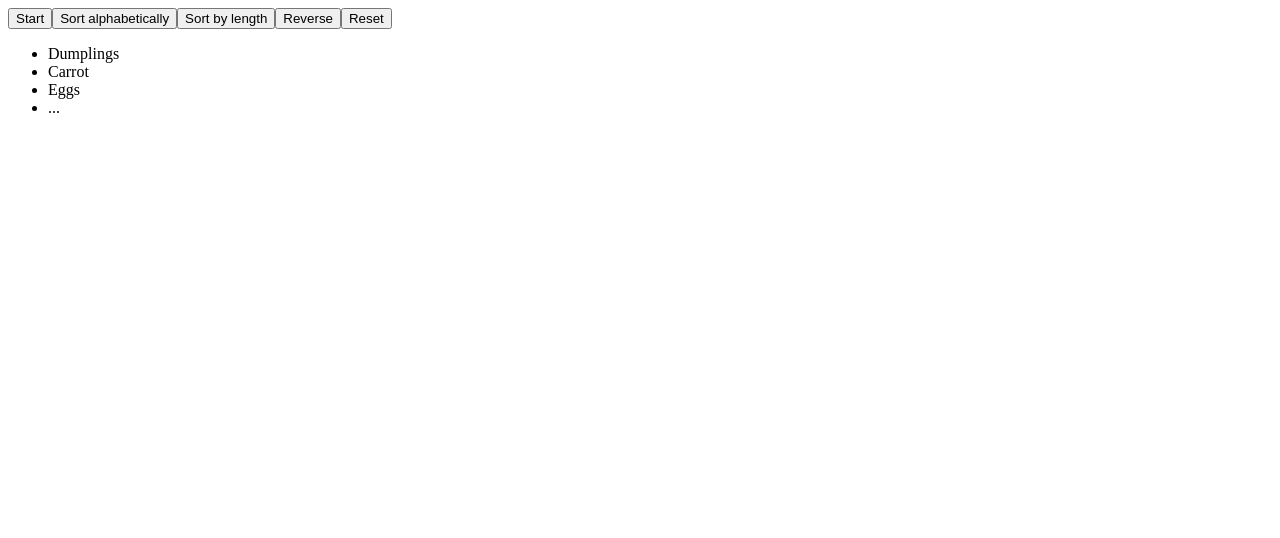
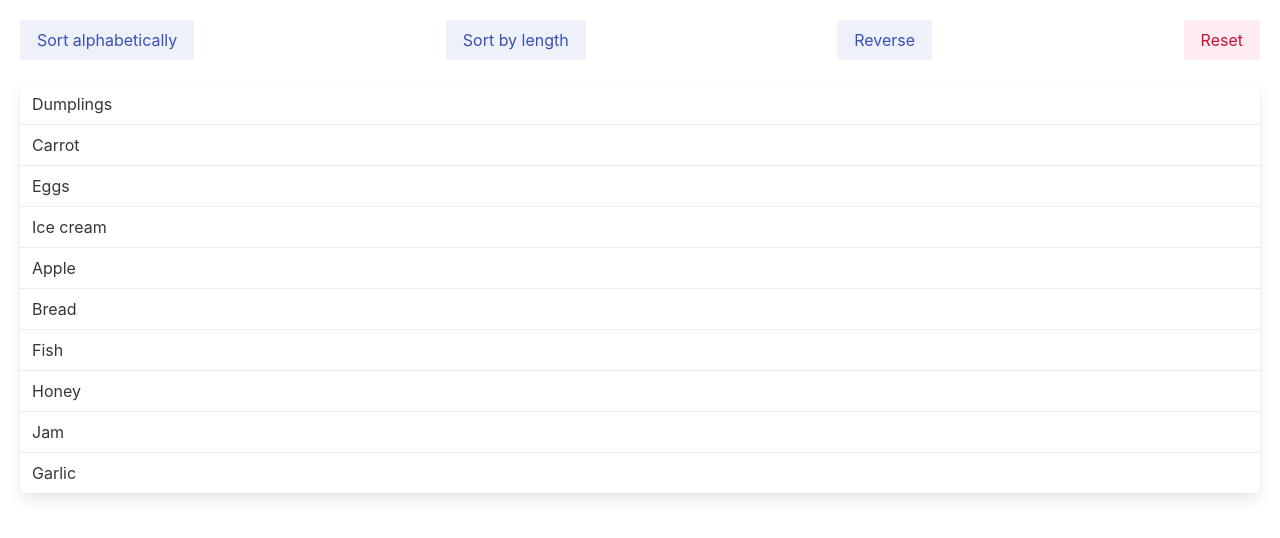
Before and after one commit to mate-academy/react_list-of-goods, a React (Create React App) app: page / in a window 1280 px wide. Both pictures are taken after a click on the button "Start". Shown: the top 538 px of the page. Built offline with nearby package versions, Linux system fonts and the light colour scheme.

Commit message:
solution

```diff
--- a/src/App.css
+++ b/src/App.css
@@ -1 +1,7 @@
-/* not empty */
+@import "https://cdn.jsdelivr.net/npm/bulma@0.9.4/css/bulma.min.css";
+
+.App {
+  padding: 20px;
+  display: flex;
+  flex-direction: column;
+}
--- a/src/App.tsx
+++ b/src/App.tsx
@@ -21,55 +21,140 @@ enum SortType {
   LENGTH,
 }
 
-// Use this function in the render method
-function getReorderedGoods(
-  goods: string[],
-  sortType: SortType,
-  isReversed: boolean,
-) {
-  // Not to mutate the original array
-  const visibleGoods = [...goods];
-
-  // Sort and reverse goods if needed
-  // ...
-
-  return visibleGoods;
-}
-
-// DON'T save goods to the state
 type State = {
   isStarted: boolean,
   isReversed: boolean,
   sortType: SortType,
 };
+export class App extends React.Component<{}, State> {
+  state: Readonly<State> = {
+    isStarted: false,
+    sortType: SortType.NONE,
+    isReversed: false,
+  };
 
-export const App = () => (
-  <div className="App">
-    <button type="button">
+  start = () => {
+    this.setState(state => ({
+      isStarted: !state.isStarted,
+    }));
+  };
+
+  reverse = () => {
+    this.setState(state => ({
+      isReversed: !state.isReversed,
+    }));
+  };
+
+  sortAlph = () => {
+    this.setState(({
+      sortType: SortType.ALPABET,
+    }));
+  };
+
+  sortLen = () => {
+    this.setState(({
+      sortType: SortType.LENGTH,
+    }));
+  };
+
+  reset = () => {
+    this.setState(({
+      sortType: SortType.NONE,
+      isReversed: false,
+    }));
+  };
+
+  render() {
+    let goods = [...goodsFromServer];
+    const { isReversed, sortType } = this.state;
+
+    if (sortType === SortType.ALPABET) {
+      goods = goods.sort((a, b) => a.localeCompare(b));
+    }
+
+    if (sortType === SortType.LENGTH) {
+      goods = goods.sort((a, b) => a.length - b.length);
+    }
+
+    if (sortType === SortType.NONE) {
+      goods = [...goodsFromServer];
+    }
+
+    if (isReversed) {
+      goods.reverse();
+    }
+
+    return (
+      <div className="App column">
+        <div className="level">
+          {!this.state.isStarted
+            && (
+              <button
+                type="button"
+                onClick={this.start}
+                className="button is-light is-primary level-item"
+              >
                 Start
               </button>
+            )}
 
-    <button type="button">
+          {this.state.isStarted
+            && (
+              <button
+                type="button"
+                onClick={this.sortAlph}
+                className="button is-light is-link"
+              >
                 Sort alphabetically
               </button>
+            )}
 
-    <button type="button">
+          {this.state.isStarted
+            && (
+              <button
+                type="button"
+                onClick={this.sortLen}
+                className="button is-light is-link"
+              >
                 Sort by length
               </button>
+            )}
 
-    <button type="button">
+          {this.state.isStarted
+            && (
+              <button
+                type="button"
+                onClick={this.reverse}
+                className="button is-light is-link"
+              >
                 Reverse
               </button>
+            )}
 
-    <button type="button">
+          {this.state.isStarted
+            && (
+              <button
+                type="button"
+                onClick={this.reset}
+                className="button is-light is-danger"
+              >
                 Reset
               </button>
+            )}
 
-    <ul className="Goods">
-      <li className="Goods__item">Dumplings</li>
-      <li className="Goods__item">Carrot</li>
-      <li className="Goods__item">Eggs</li>
-      <li className="Goods__item">...</li>
+        </div>
+
+        {this.state.isStarted
+          && (
+            <ul className="panel Goods">
+              {this.state.isStarted
+                && goods.map(good => (
+                  <li className="Goods__item panel-block" key={good}>{good}</li>
+                ))}
             </ul>
+          )}
+
       </div>
     );
+  }
+}
```
Also changed, not shown: 1 other file (tests, documents, lock files or other folders). Lines whose indentation alone changed are shown as unchanged.
